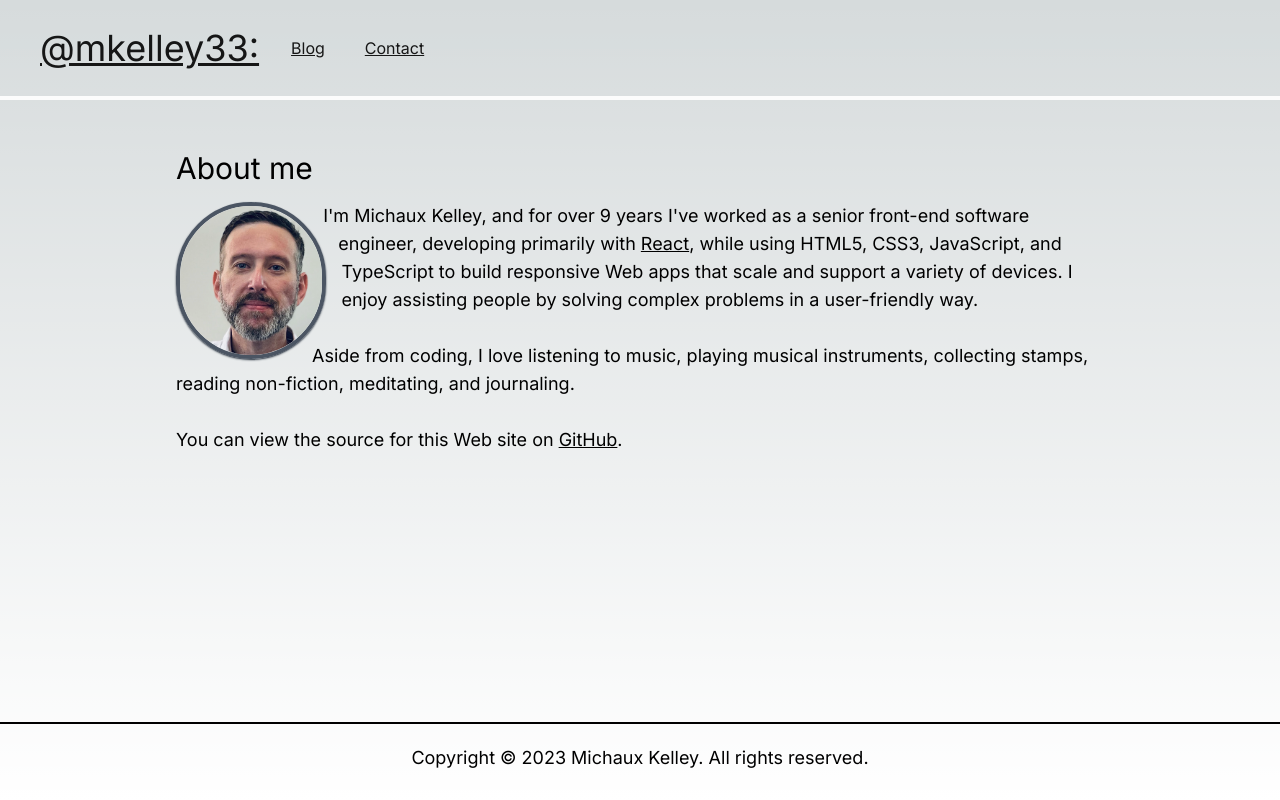
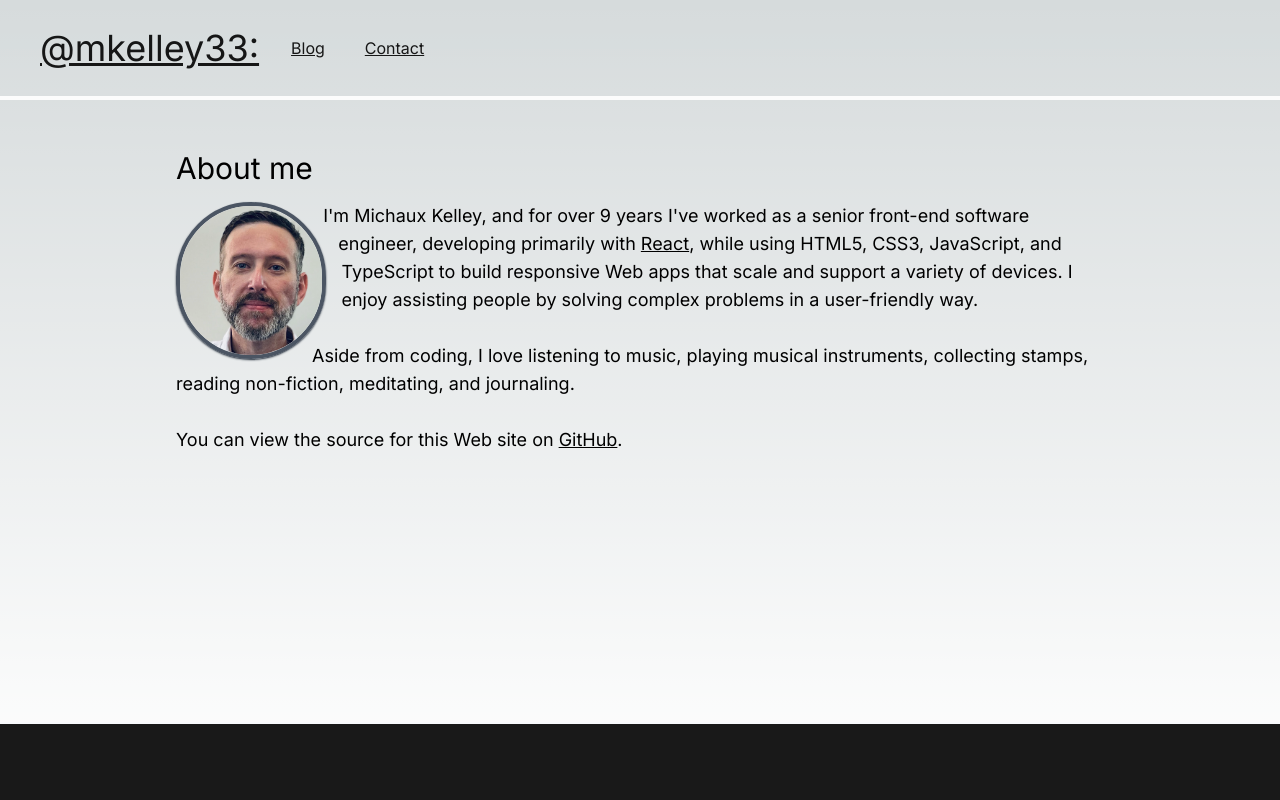
Before and after one commit to mkelley33/mkelley33-pwa, a Next.js app: page / in a window 1280 px wide. Built offline with nearby package versions, Linux system fonts and the light colour scheme.

Commit message:
Update footer and main styling (#9)

```diff
--- a/src/app/globals.css
+++ b/src/app/globals.css
@@ -66,6 +66,12 @@
     background-attachment: fixed;
   }
 
+  main {
+    min-height: 100vh;
+    display: grid;
+    grid-template-rows: 1fr auto;
+  }
+
   header {
     color: var(--foreground-rgb);
     background: linear-gradient(
--- a/src/components/DisqusComments.tsx
+++ b/src/components/DisqusComments.tsx
@@ -20,7 +20,7 @@ const DisqusComments = ({ post, slug }: IPost) => {
   };
 
   return (
-    <div>
+    <div className="mb-20">
       <DiscussionEmbed shortname={disqusShortname} config={disqusConfig} />
     </div>
   );
--- a/src/components/Footer.tsx
+++ b/src/components/Footer.tsx
@@ -2,7 +2,7 @@ export default function Footer() {
   const copyrightYear = new Date().getFullYear();
 
   return (
-    <footer className="w-full border-t-2 border-t-black pt-5 text-center absolute bottom-0">
+    <footer className="bg-black w-full border-t-2 border-t-slate-50 pt-5 text-center fixed bottom-0 opacity-90">
       <p>
         Copyright &copy; {copyrightYear} Michaux Kelley. All rights reserved.
       </p>
```
